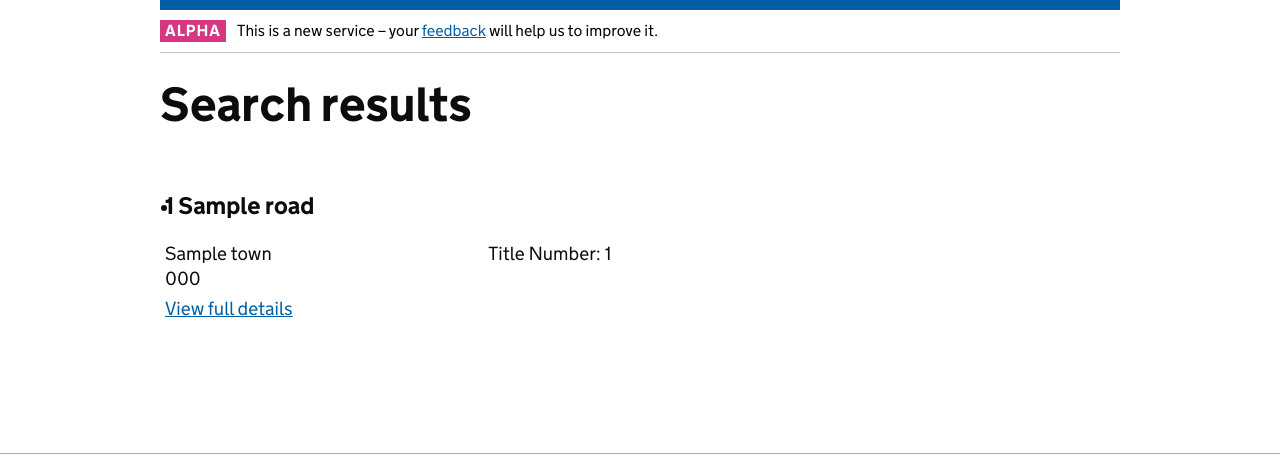
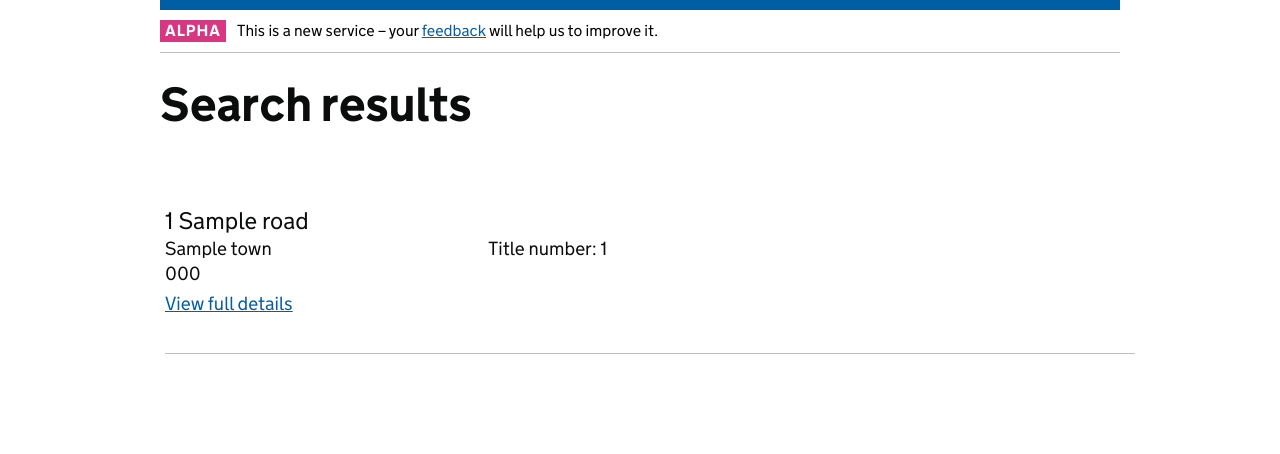
Before and after one commit to LandRegistry/property-frontend-alpha, a Flask app: template propertyfrontend/templates/search_results.html in a window 1280 px wide. Shown: the part 93-547 px from the top of the page. Run offline with Flask 2, Linux system fonts and the light colour scheme; the template is opened without the code that fills it: most values are stand-ins (such as "Sample title", 1, 10 or a date in 2020); parts of the project's set-up code (start-up, migrations or seed data) failed here and were passed over.

Commit message:
search and results styled like concept

```diff
--- /dev/null
+++ b/propertyfrontend/static/build/stylesheets/property-frontend-pv-shame.css
@@ -0,0 +1,2 @@
+@-ms-viewport{width:device-width}@-o-viewport{width:device-width}@-ms-viewport{width:device-width}@-o-viewport{width:device-width}.inline:after{content:"";display:block;clear:both}@font-face{font-family:GDS-Logo;src:local("HelveticaNeue"),local("Helvetica Neue"),local("Arial"),local("Helvetica")}@-ms-viewport{width:device-width}@-o-viewport{width:device-width}@font-face{font-family:GDS-Logo;src:local("HelveticaNeue"),local("Helvetica Neue"),local("Arial"),local("Helvetica")}@-ms-viewport{width:device-width}@-o-viewport{width:device-width}@-ms-viewport{width:device-width}@-o-viewport{width:device-width}.inline:after{content:"";display:block;clear:both}@-ms-viewport{width:device-width}@-o-viewport{width:device-width}@-ms-viewport{width:device-width}@-o-viewport{width:device-width}.inline:after{content:"";display:block;clear:both}@-ms-viewport{width:device-width}@-o-viewport{width:device-width}.inline:after{content:"";display:block;clear:both}@-ms-viewport{width:device-width}@-o-viewport{width:device-width}.content-title{color:#6f777b;font-weight:400;margin-bottom:0}.pw-summary{margin-bottom:30px}.pw-summary h1{margin-bottom:0}.adr{margin-bottom:30px;padding:30px 0;border-bottom:1px solid #bfc1c3}dd{font-weight:bold}@media (min-width: 641px){.inline dt{float:left;clear:left;width:50%;margin-bottom:10px}}.inline dt:after{content:':'}.inline dd{margin-bottom:10px}@media (min-width: 641px){.inline dd{float:left;width:50%}}
+#map{margin-top:30px}
--- a/propertyfrontend/static/build/stylesheets/property-frontend-sr-shame.css
+++ b/propertyfrontend/static/build/stylesheets/property-frontend-sr-shame.css
@@ -1,2 +1 @@
-@-ms-viewport{width:device-width}@-o-viewport{width:device-width}@-ms-viewport{width:device-width}@-o-viewport{width:device-width}.inline:after{content:"";display:block;clear:both}@font-face{font-family:GDS-Logo;src:local("HelveticaNeue"),local("Helvetica Neue"),local("Arial"),local("Helvetica")}@-ms-viewport{width:device-width}@-o-viewport{width:device-width}@font-face{font-family:GDS-Logo;src:local("HelveticaNeue"),local("Helvetica Neue"),local("Arial"),local("Helvetica")}@-ms-viewport{width:device-width}@-o-viewport{width:device-width}@-ms-viewport{width:device-width}@-o-viewport{width:device-width}.inline:after{content:"";display:block;clear:both}@-ms-viewport{width:device-width}@-o-viewport{width:device-width}@-ms-viewport{width:device-width}@-o-viewport{width:device-width}.inline:after{content:"";display:block;clear:both}@-ms-viewport{width:device-width}@-o-viewport{width:device-width}.inline:after{content:"";display:block;clear:both}@-ms-viewport{width:device-width}@-o-viewport{width:device-width}.content-title{color:#6f777b;font-weight:400;margin-bottom:0}.pw-summary{margin-bottom:30px}.pw-summary h1{margin-bottom:0}.adr{margin-bottom:30px;padding:30px 0;border-bottom:1px solid #bfc1c3}dd{font-weight:bold}@media (min-width: 641px){.inline dt{float:left;clear:left;width:50%;margin-bottom:10px}}.inline dt:after{content:':'}.inline dd{margin-bottom:10px}@media (min-width: 641px){.inline dd{float:left;width:50%}}
-#map{margin-top:30px}
+@-ms-viewport{width:device-width}@-o-viewport{width:device-width}@-ms-viewport{width:device-width}@-o-viewport{width:device-width}@font-face{font-family:GDS-Logo;src:local("HelveticaNeue"),local("Helvetica Neue"),local("Arial"),local("Helvetica")}@-ms-viewport{width:device-width}@-o-viewport{width:device-width}@font-face{font-family:GDS-Logo;src:local("HelveticaNeue"),local("Helvetica Neue"),local("Arial"),local("Helvetica")}@-ms-viewport{width:device-width}@-o-viewport{width:device-width}@-ms-viewport{width:device-width}@-o-viewport{width:device-width}@-ms-viewport{width:device-width}@-o-viewport{width:device-width}@-ms-viewport{width:device-width}@-o-viewport{width:device-width}@-ms-viewport{width:device-width}@-o-viewport{width:device-width}@-ms-viewport{width:device-width}@-o-viewport{width:device-width}.results-list ul{list-style-type:none}.grid-wrapper .result{padding:15px 0;margin-bottom:30px;border-bottom:1px solid #bfc1c3}.result h3{font-weight:400;margin:0;padding:0}
--- a/propertyfrontend/templates/search_results.html
+++ b/propertyfrontend/templates/search_results.html
@@ -42,7 +42,7 @@
                     </div>
 
                     <div class="grid grid-1-2">
-                      Title Number: {{ title.title_number }}
+                      Title number: {{ title.title_number }}
                     </div>
 
                   </div>
```
